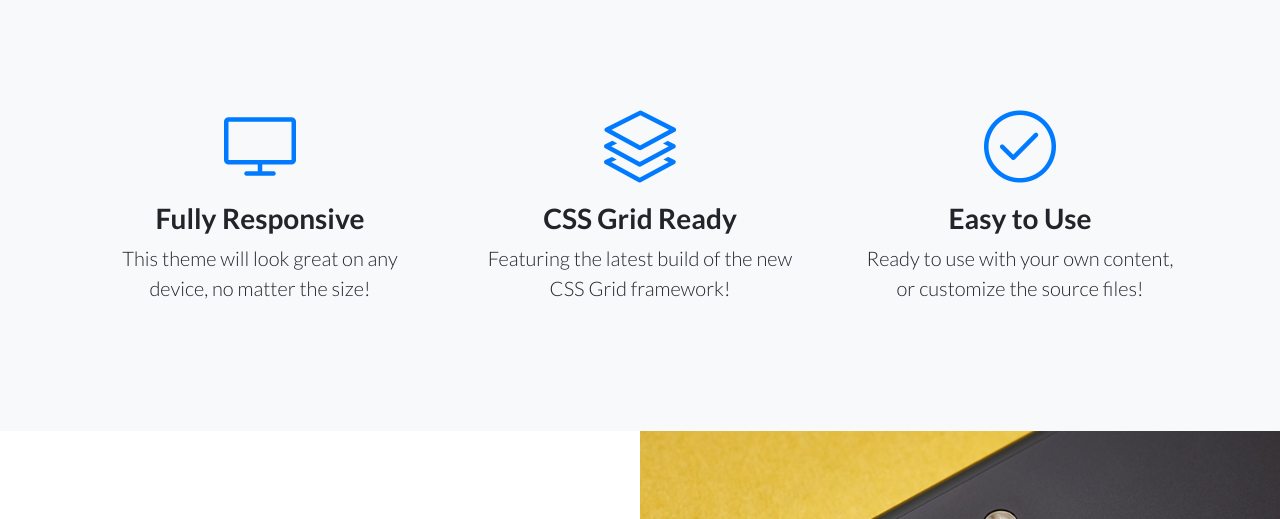
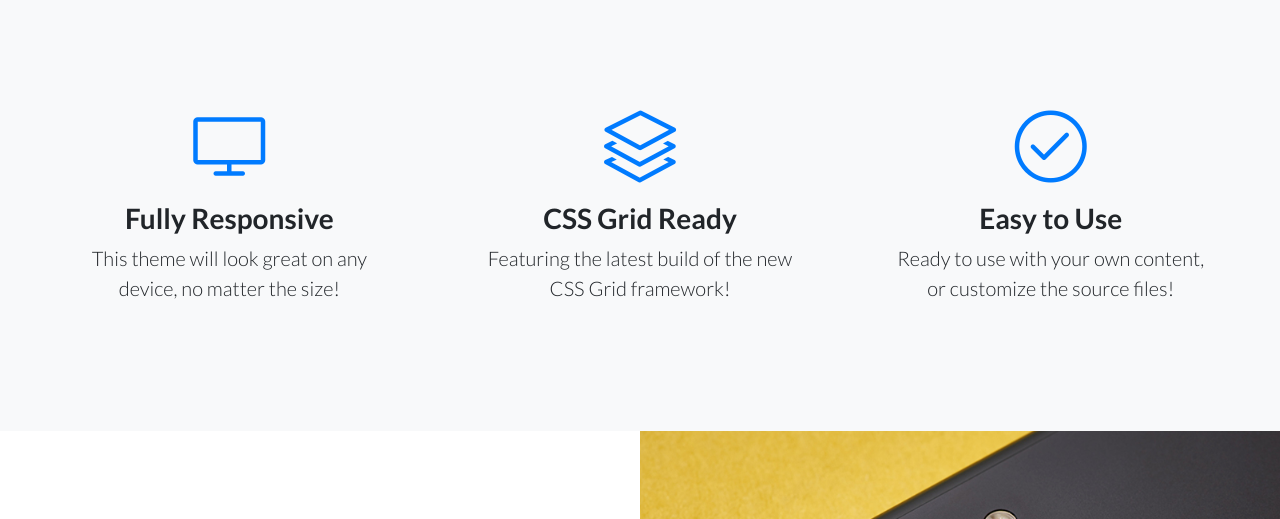
Before and after one commit to oliviaoddo/bootstrap-to-cssgrid, a website: page index.html in a window 1280 px wide. Shown: the part 739-1258 px from the top of the page. Drawn offline with nearby package versions, Linux system fonts and the light colour scheme; files that its build step writes are made by us from their sources.

Commit message:
section-2: make icon grid responsive

```diff
--- a/css/css-grid.css
+++ b/css/css-grid.css
@@ -26,6 +26,14 @@
   grid-row-gap: 0.5rem;
 }
 
+/** Icons Grid **/
+
+.icons-grid {
+  display: grid;
+}
+
+/** Responsive **/
+
 @media (min-width: 500px) {
   .hero-grid {
     grid-template-columns: 1fr 4fr 1fr;
@@ -42,6 +50,23 @@
     grid-column-gap: 10px;
     grid-template-columns: 3fr 1fr;
   }
+
+  .left {
+    grid-area: left;
+  }
+
+  .middle {
+    grid-area: middle;
+  }
+
+  .right {
+    grid-area: right;
+  }
+
+  .icons-grid {
+    grid-template-columns: 1.5rem repeat(3, 1fr) 1.5rem;
+    grid-template-areas: '. left middle right .';
+  }
 }
 
 @media (min-width: 1500px) {
@@ -51,4 +76,7 @@
   .form-grid {
     grid-template-columns: 4fr 1fr;
   }
+  .icons-grid {
+    grid-template-columns: repeat(5, 1fr);
+  }
 }
--- a/index.html
+++ b/index.html
@@ -50,35 +50,27 @@
 
   <!-- Icons Grid -->
   <section class="features-icons bg-light text-center">
-    <div class="container">
-      <div class="row">
-        <div class="col-lg-4">
-          <div class="features-icons-item mx-auto mb-5 mb-lg-0 mb-lg-3">
+    <div class="icons-grid">
+      <div class="features-icons-item mx-auto mb-5 mb-lg-0 mb-lg-3 left">
         <div class="features-icons-icon d-flex">
           <i class="icon-screen-desktop m-auto text-primary"></i>
         </div>
         <h3>Fully Responsive</h3>
         <p class="lead mb-0">This theme will look great on any device, no matter the size!</p>
       </div>
-        </div>
-        <div class="col-lg-4">
-          <div class="features-icons-item mx-auto mb-5 mb-lg-0 mb-lg-3">
+      <div class="features-icons-item mx-auto mb-5 mb-lg-0 mb-lg-3 middle">
         <div class="features-icons-icon d-flex">
           <i class="icon-layers m-auto text-primary"></i>
         </div>
         <h3>CSS Grid Ready</h3>
         <p class="lead mb-0">Featuring the latest build of the new CSS Grid framework!</p>
       </div>
-        </div>
-        <div class="col-lg-4">
-          <div class="features-icons-item mx-auto mb-0 mb-lg-3">
+      <div class="features-icons-item mx-auto mb-0 mb-lg-3 right">
         <div class="features-icons-icon d-flex">
           <i class="icon-check m-auto text-primary"></i>
         </div>
         <h3>Easy to Use</h3>
         <p class="lead mb-0">Ready to use with your own content, or customize the source files!</p>
-          </div>
-        </div>
       </div>
     </div>
   </section>
```
Also changed, not shown: css/css-grid.min.css. Lines whose indentation alone changed are shown as unchanged.
